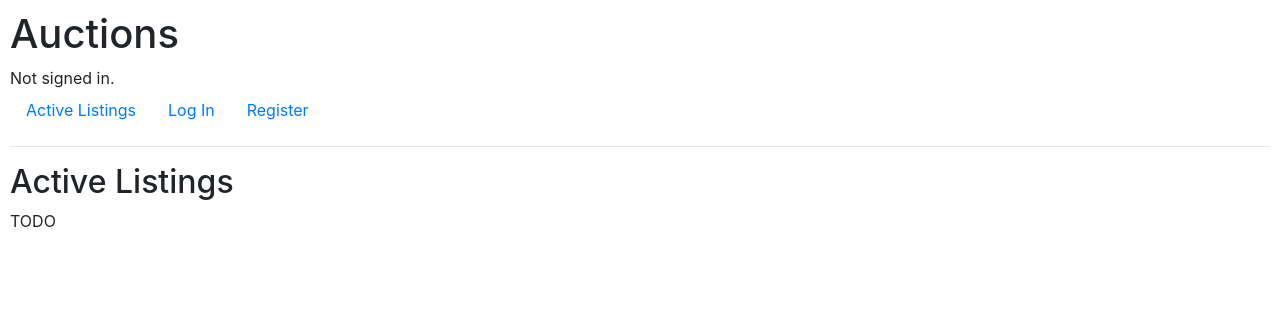
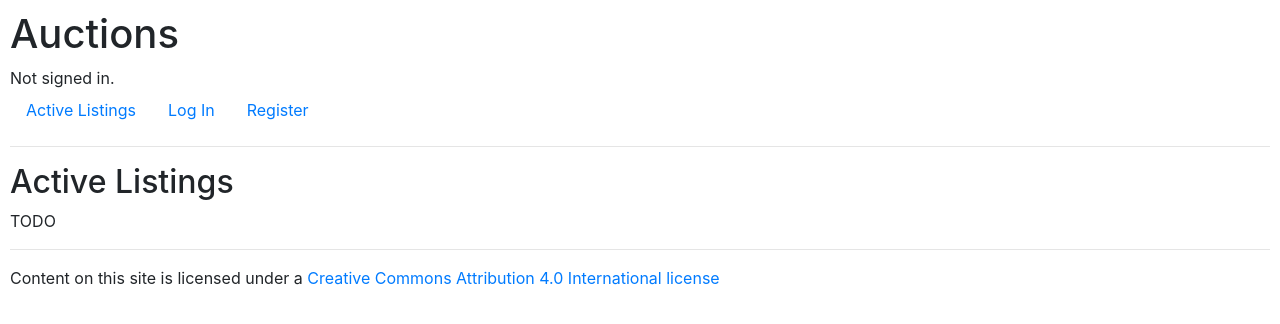
Before and after one commit to daniel-ob/CS50W, a Django app: page / in a window 1280 px wide. Shown: the top 324 px of the page. Run offline with Django 3.2, Linux system fonts and the light colour scheme; some libraries are stand-ins or nearby versions.

Commit message:
[2_Commerce] Layout template: add header and footer

```diff
--- a/2_Commerce/commerce/auctions/templates/auctions/layout.html
+++ b/2_Commerce/commerce/auctions/templates/auctions/layout.html
@@ -8,6 +8,7 @@
         <link href="{% static 'auctions/styles.css' %}" rel="stylesheet">
     </head>
     <body>
+        <header>
             <h1>Auctions</h1>
             <div>
                 {% if user.is_authenticated %}
@@ -37,7 +38,15 @@
                 {% endif %}
             </ul>
             <hr>
+        </header>
         {% block body %}
         {% endblock %}
+        <footer>
+            <hr>
+            <p>
+                Content on this site is licensed under a
+                <a href="https://creativecommons.org/licenses/by/4.0/">Creative Commons Attribution 4.0 International license</a>
+            </p>
+        </footer>
     </body>
 </html>
```
Lines whose indentation alone changed are shown as unchanged.
